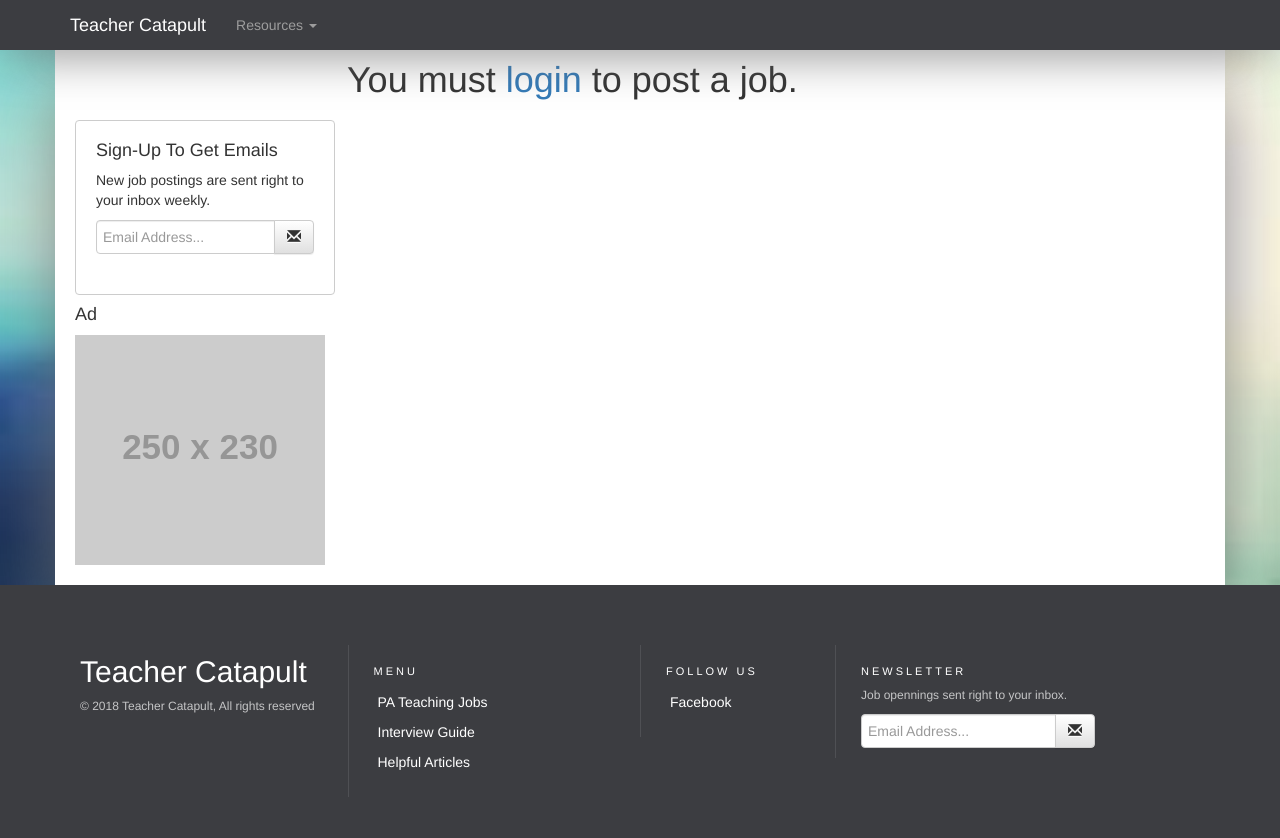
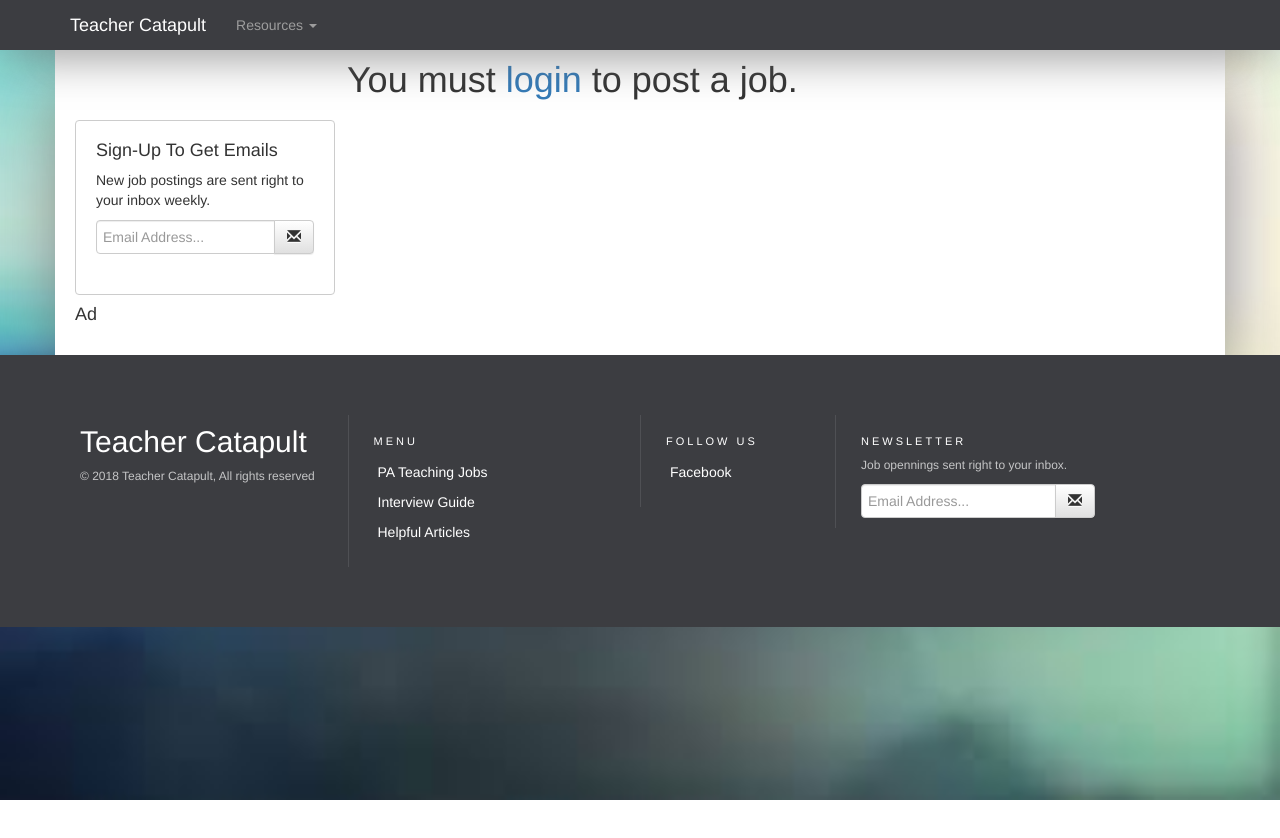
Before and after one commit to kevincauto/teacher-catapult, a React (Create React App) app in the folder client/: page /job-post in a window 1280 px wide. Shown: the top 838 px of the page. After the commit the page ends 800 px from the top, so only its background shows below. Built offline with nearby package versions, Linux system fonts and the light colour scheme; no server answers.

Commit message:
Fixup to ads.

```diff
--- a/client/src/components/RightSidebar.js
+++ b/client/src/components/RightSidebar.js
@@ -27,7 +27,7 @@
         <div className="">
           <h4>Ad</h4>
           <SquareAd />
-          <img src="http://placehold.it/250x230/eee" alt="sidebar ad" />
+          {/* <img src="http://placehold.it/250x230/eee" alt="sidebar ad" /> */}
         </div>
       </div>
     );
--- a/client/src/components/advertisements/SmallBanner.js
+++ b/client/src/components/advertisements/SmallBanner.js
@@ -12,7 +12,6 @@
           display: 'inline-block',
           width: '468px',
           height: '60px',
-          maxWidth: 'calc(100% - 30px)',
         }}
         data-ad-client='ca-pub-6779320317509195'
         data-ad-slot='9052117475'
```
